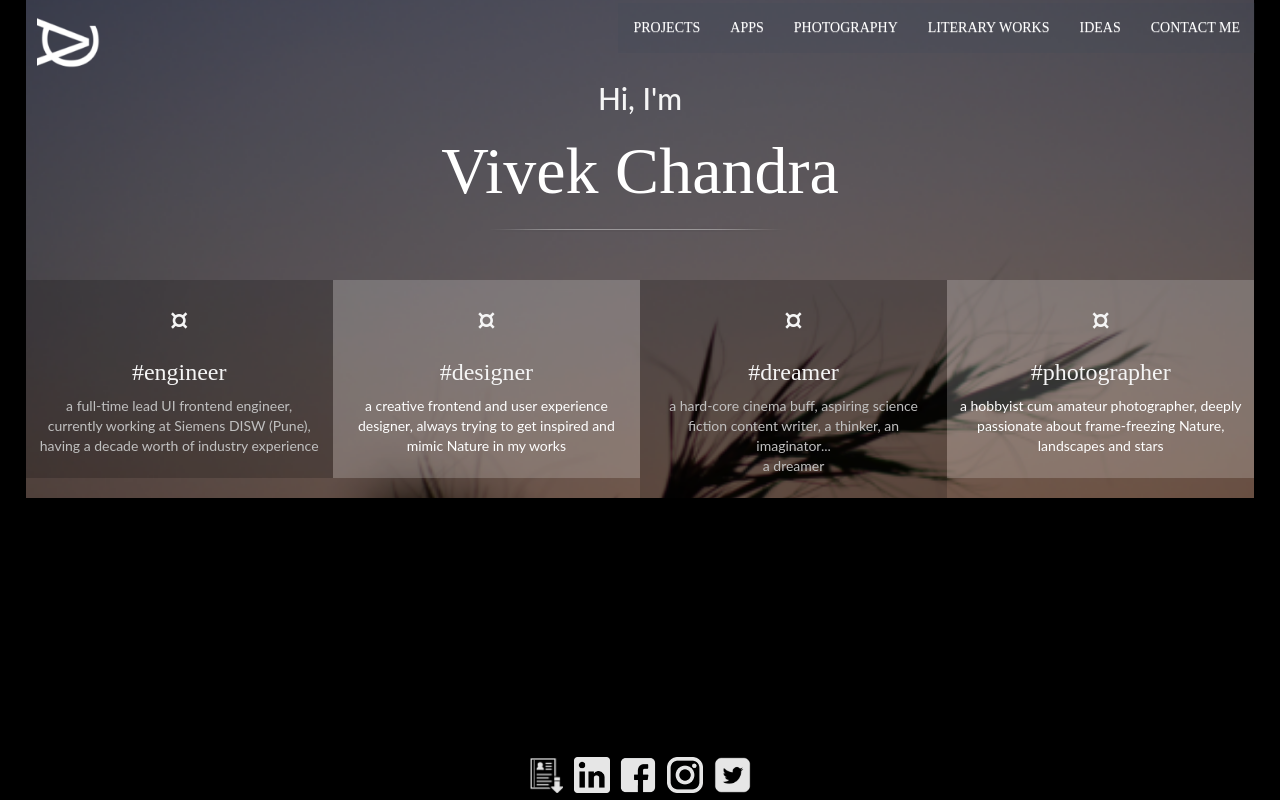
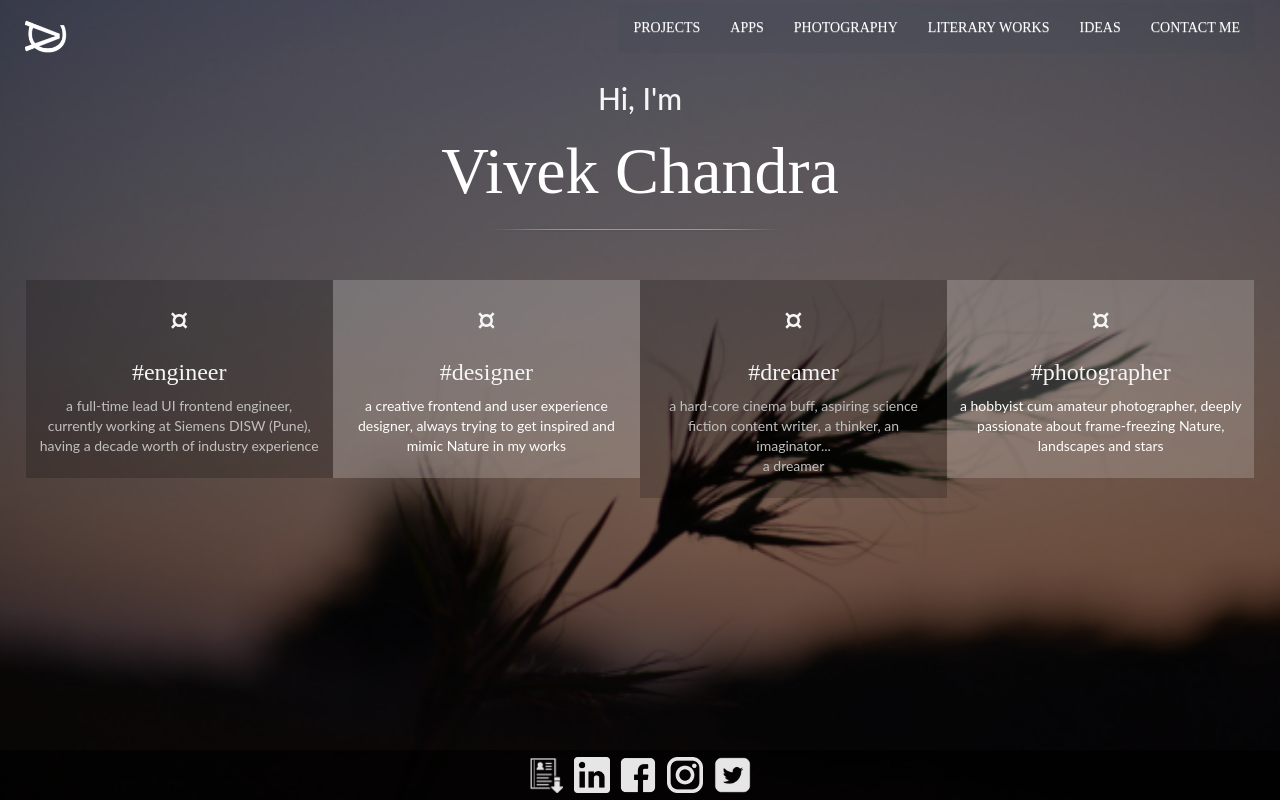
Before and after one commit to vivekchandra007/vivekchandra.in, a plain HTML site: page public/index.html in a window 1280 px wide. Drawn offline with nearby package versions, Linux system fonts and the light colour scheme; a web font is replaced by a local one.

```diff
--- a/public/index.html
+++ b/public/index.html
@@ -55,7 +55,7 @@
                         <span class="icon-bar" style="background: white"></span>
                         <span class="icon-bar" style="background: white"></span>
                     </button>
-                    <a class="navbar-brand" href="#"><img alt="Brand" id="brand" class="img-rounded" src="img/logo4.png" height="390%" title="Go to Home Page"></a>
+                    <a class="navbar-brand" href="#"><img alt="Brand" id="brand" class="img-rounded" src="img/logo4.png" height="180%" title="Go to Home Page"></a>
                 </div>
 
                 <!-- Collect the nav links, forms, and other content for toggling -->
--- a/public/styles/index.css
+++ b/public/styles/index.css
@@ -1,7 +1,3 @@
-html {
-    background-color: black;
-}
-
 body {
     /*background: url('../img/background2.jpg') no-repeat center center fixed;
     -webkit-background-size: cover;
@@ -10,6 +6,7 @@
     background-size: cover;
     filter: progid: DXImageTransform.Microsoft.AlphaImageLoader(src='../img/background2.jpg', sizingMethod='scale');
     -ms-filter: "progid:DXImageTransform.Microsoft.AlphaImageLoader(src='../img/background2.jpg', sizingMethod='scale')";*/
+    background-color: black;
     background: url('../img/leaf.png') no-repeat center center fixed;
     -webkit-background-size: cover;
     -moz-background-size: cover;
@@ -41,10 +38,10 @@
     color: #c0392b;
 }
 
-#brand {
+/* #brand {
     padding: 12px;
     margin-top: -15px;
-}
+} */
 
 #brand:hover {
     background: rgba(231, 76, 60, 0.5);
```
Also changed, not shown: 1 other file.
